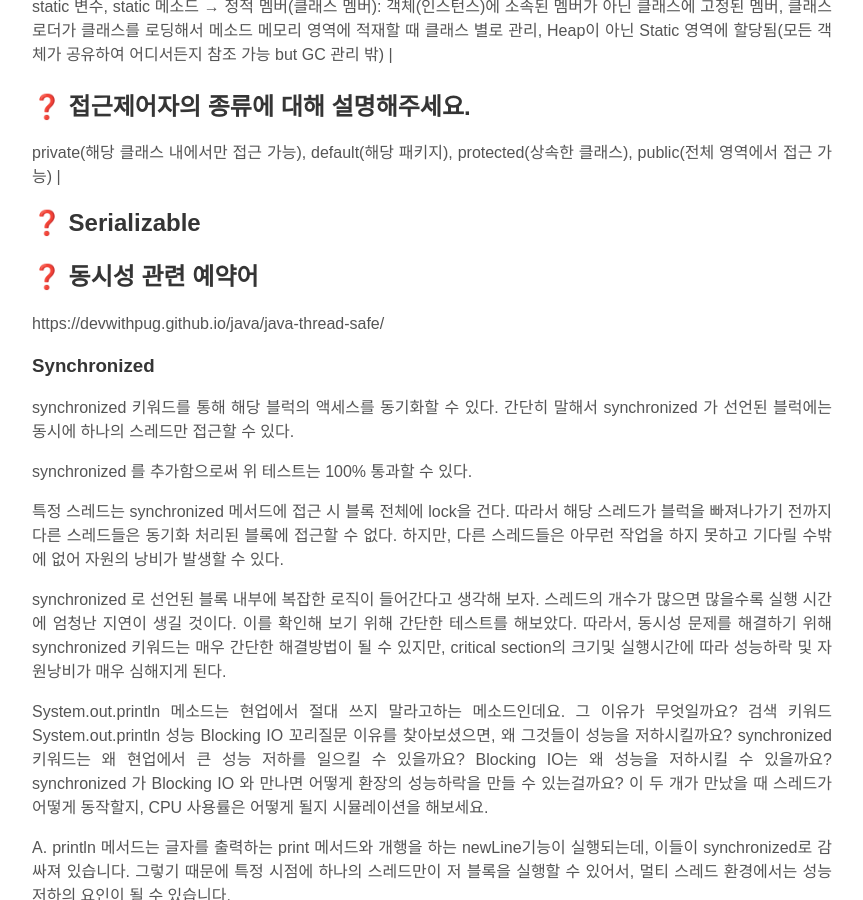
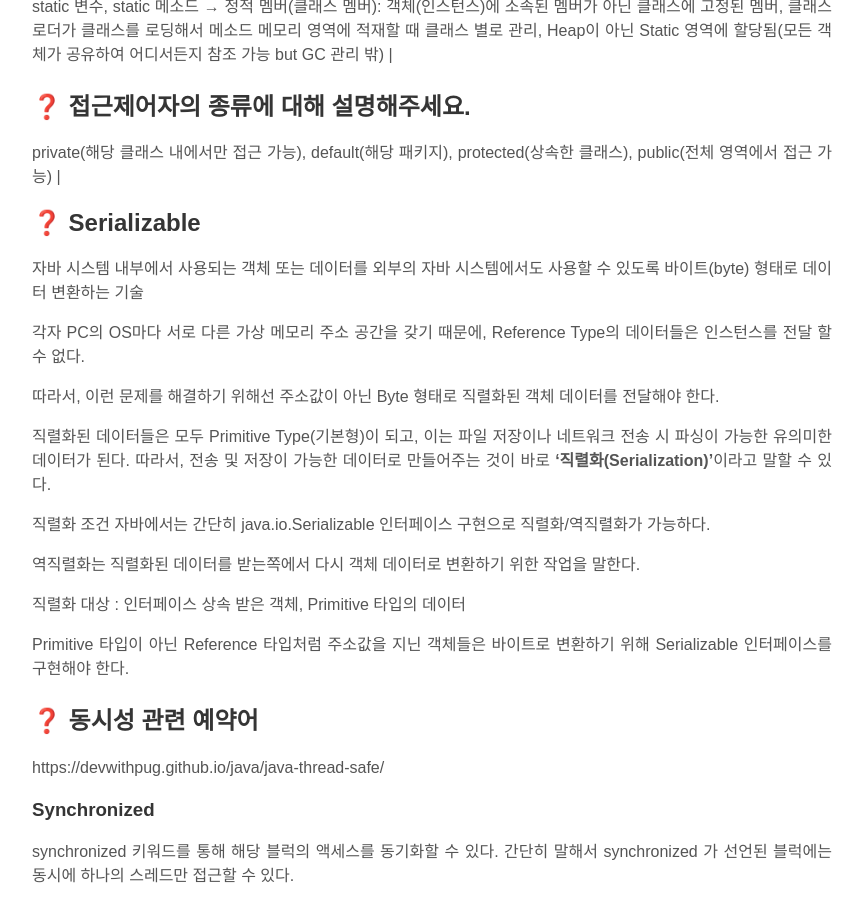
Before and after one commit to suhyunsim/suhyunsim.github.io, a Jekyll site: the page built from _posts/2023-04-05-Java-면접질문.md, in a window 1280 px wide and 900 px high, scrolled down 12299 px. Shown: the whole window, without its empty margins (208-1071 px from the left). Built offline with Jekyll 4.4.1, drawn with Linux system fonts in a browser that asks for light colours; comment, search, counter and statistics services are not loaded.

Commit message:
docs: 블로그 포스트 draft

```diff
--- a/_posts/2023-04-05-Java-면접질문.md
+++ b/_posts/2023-04-05-Java-면접질문.md
@@ -411,6 +411,25 @@ private(해당 클래스 내에서만 접근 가능), default(해당 패키지),
 
 ## ❓ Serializable
 
+자바 시스템 내부에서 사용되는 객체 또는 데이터를 외부의 자바 시스템에서도 사용할 수 있도록 바이트(byte) 형태로 데이터 변환하는 기술
+
+각자 PC의 OS마다 서로 다른 가상 메모리 주소 공간을 갖기 때문에, Reference Type의 데이터들은 인스턴스를 전달 할 수 없다.
+
+따라서, 이런 문제를 해결하기 위해선 주소값이 아닌 Byte 형태로 직렬화된 객체 데이터를 전달해야 한다.
+
+직렬화된 데이터들은 모두 Primitive Type(기본형)이 되고, 이는 파일 저장이나 네트워크 전송 시 파싱이 가능한 유의미한 데이터가 된다. 따라서, 전송 및 저장이 가능한 데이터로 만들어주는 것이 바로 **'직렬화(Serialization)'**이라고 말할 수 있다.
+
+
+
+직렬화 조건
+자바에서는 간단히 java.io.Serializable 인터페이스 구현으로 직렬화/역직렬화가 가능하다.
+
+역직렬화는 직렬화된 데이터를 받는쪽에서 다시 객체 데이터로 변환하기 위한 작업을 말한다.
+
+직렬화 대상 : 인터페이스 상속 받은 객체, Primitive 타입의 데이터
+
+Primitive 타입이 아닌 Reference 타입처럼 주소값을 지닌 객체들은 바이트로 변환하기 위해 Serializable 인터페이스를 구현해야 한다.
+
 ## ❓ 동시성 관련 예약어
 https://devwithpug.github.io/java/java-thread-safe/
 ### Synchronized
```
